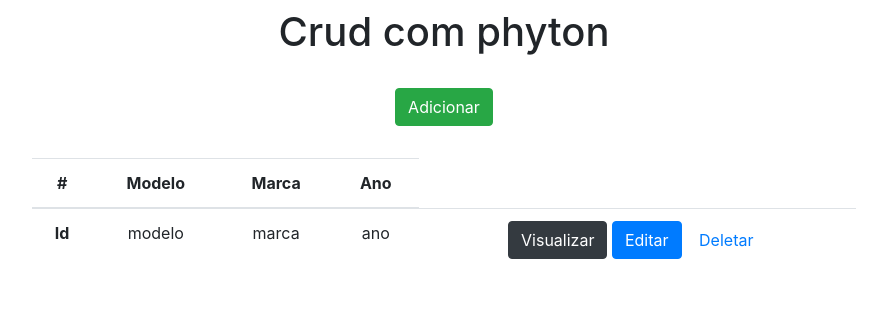
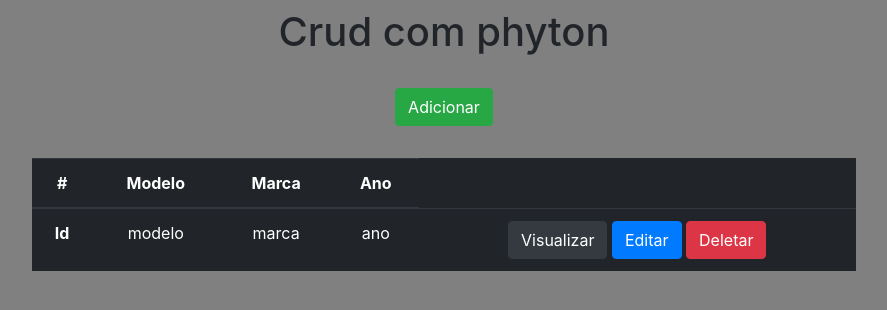
Before and after one commit to VitorViana14/cruds_projetofinal, a Django app: page /carros/ in a window 1280 px wide. Shown: the top 310 px of the page, without its empty margins (196-1083 px from the left). Run offline with Django 4.2, Linux system fonts and the light colour scheme; some libraries are stand-ins or nearby versions.

Commit message:
css feito

```diff
--- a/templates/formulario.html
+++ b/templates/formulario.html
@@ -9,6 +9,12 @@
     <meta name="viewport" content="width=device-width, initial-scale=1.0">
     <link rel="stylesheet" href="https://stackpath.bootstrapcdn.com/bootstrap/4.1.3/css/bootstrap.min.css" integrity="sha384-MCw98/SFnGE8fJT3GXwEOngsV7Zt27NXFoaoApmYm81iuXoPkFOJwJ8ERdknLPMO" crossorigin="anonymous">
     <title>Formulário</title>
+
+    <style>
+        body{
+            background-color:gray;
+        }
+    </style>
 </head>
 
 <body>
--- a/templates/index.html
+++ b/templates/index.html
@@ -9,6 +9,13 @@
     <meta name="viewport" content="width=device-width, initial-scale=1.0">
     <link rel="stylesheet" href="https://stackpath.bootstrapcdn.com/bootstrap/4.1.3/css/bootstrap.min.css" integrity="sha384-MCw98/SFnGE8fJT3GXwEOngsV7Zt27NXFoaoApmYm81iuXoPkFOJwJ8ERdknLPMO" crossorigin="anonymous">
     <title>Cruds De Carros</title>
+    <style>
+        body{
+            background-color:gray;
+        }
+
+
+    </style>
 </head>
 
 <body>
@@ -22,7 +29,7 @@
 
 
     <div class="col-8 m-auto pt-4 pb-2 text-center">
-        <table class="table">
+        <table class="table table-dark table-hover">
             <thead>
                 <tr>
                     <th scope="col">#</th>
@@ -41,7 +48,7 @@
                     <td>
                         <a href="/view/{carros.todos_carros}/" class="btn btn-dark">Visualizar</a>
                         <a href="/edit/{carros.todos_carros}/" class="btn btn-primary">Editar</a>
-                        <a href="/delete/{carros.todos_carros}/" class="btn btn-denger">Deletar</a>
+                        <a href="/delete/{carros.todos_carros}/" class="btn btn-danger">Deletar</a>
                     </td>
                 </tr>
 
--- a/templates/loja.html
+++ b/templates/loja.html
@@ -9,6 +9,11 @@
     <meta name="viewport" content="width=device-width, initial-scale=1.0">
     <link rel="stylesheet" href="https://stackpath.bootstrapcdn.com/bootstrap/4.1.3/css/bootstrap.min.css" integrity="sha384-MCw98/SFnGE8fJT3GXwEOngsV7Zt27NXFoaoApmYm81iuXoPkFOJwJ8ERdknLPMO" crossorigin="anonymous">
     <title>Formulário Loja</title>
+    <style>
+      body{
+          background-color:gray;
+      }
+  </style>
 </head>
 
 <body>
```
Also changed, not shown: templates/cadastrar_loja.html (+26 -3 lines), templates/detalhacarro.html (+7 -0 lines).
